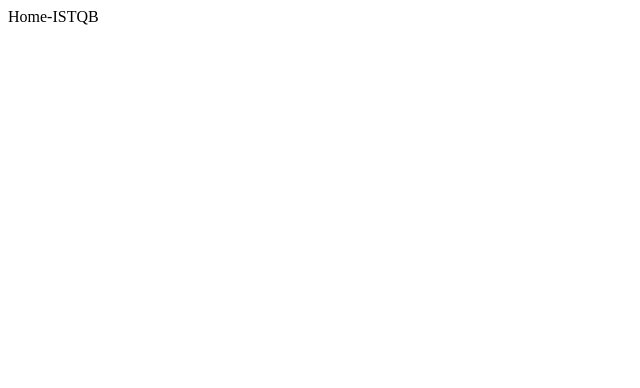
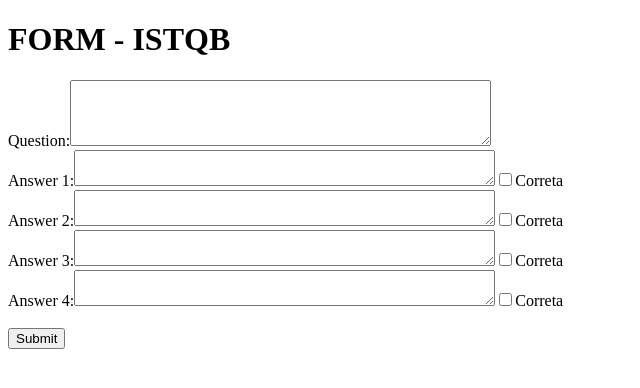
Before and after one commit to lnsiqueira/form_istqb, a Next.js app: page / in a window 1280 px wide. Shown: the top 388 px of the page, without its empty margins (0-640 px from the left). Built offline with nearby package versions, Linux system fonts and the light colour scheme.

Commit message:
create form

```diff
--- a/package.json
+++ b/package.json
@@ -10,6 +10,7 @@
   "author": "",
   "license": "ISC",
   "dependencies": {
+    "firebase-admin": "^12.0.0",
     "next": "^14.1.0",
     "react": "^18.2.0",
     "react-dom": "^18.2.0"
--- a/pages/index.js
+++ b/pages/index.js
@@ -1,8 +1,245 @@
-function Home(){
-    return <div>Home-ISTQB
+//
 
+//--------------- ok
+// import { useState } from 'react';
+
+// export default function Formulario() {
+//   const [pergunta, setPergunta] = useState('');
+//   const [respostas, setRespostas] = useState([
+//     { texto: '', correta: false },
+//     { texto: '', correta: false },
+//     { texto: '', correta: false },
+//     { texto: '', correta: false },
+//   ]);
+
+//   const handleInputChange = (e) => {
+//     setPergunta(e.target.value);
+//   };
+
+//   const handleCheckboxChange = (index, e) => {
+//     const newRespostas = [...respostas];
+//     newRespostas.forEach((resposta, i) => {
+//       if (i !== index) {
+//         resposta.correta = false; // Desmarcar outras respostas
+//       }
+//     });
+//     newRespostas[index].correta = e.target.checked; // Marcar resposta correta atual
+//     setRespostas(newRespostas);
+//   };
+
+//   return (
+//     <form>
+//       <div>
+//         <label htmlFor="pergunta">Pergunta:</label>
+//         <input
+//           type="text"
+//           id="pergunta"
+//           value={pergunta}
+//           onChange={handleInputChange}
+//         />
+//       </div>
+//       <div>
+//         <label>Respostas:</label>
+//         {respostas.map((resposta, index) => (
+//           <div key={index} className="resposta">
+//             <input
+//               type="checkbox"
+//               id={`resposta${index}`}
+//               checked={resposta.correta}
+//               onChange={(e) => handleCheckboxChange(index, e)}
+//             />
+//             <input
+//               type="text"
+//               value={resposta.texto}
+//               onChange={(e) => {
+//                 const newRespostas = [...respostas];
+//                 newRespostas[index].texto = e.target.value;
+//                 setRespostas(newRespostas);
+//               }}
+//             />
+//           </div>
+//         ))}
+//       </div>
+//       <button type="submit">Enviar</button>
+//     </form>
+//   );
+// }
+
+
+////-------------- ok
+
+// import { useState } from 'react';
+
+// export default function Formulario() {
+//   const [pergunta, setPergunta] = useState('');
+//   const [respostas, setRespostas] = useState([
+//     { texto: '', correta: false },
+//     { texto: '', correta: false },
+//     { texto: '', correta: false },
+//     { texto: '', correta: false },
+//   ]);
+
+//   const handleInputChange = (e) => {
+//     setPergunta(e.target.value);
+//   };
+
+//   const handleCheckboxChange = (index, e) => {
+//     const newRespostas = [...respostas];
+//     newRespostas.forEach((resposta, i) => {
+//       if (i !== index) {
+//         resposta.correta = false; // Desmarcar outras respostas
+//       }
+//     });
+//     newRespostas[index].correta = e.target.checked; // Marcar resposta correta atual
+//     setRespostas(newRespostas);
+//   };
+
+//   return (
+//     <form>
+//       <div>
+//       <h1>FORM -  ISTQB</h1>
+//         <label htmlFor="pergunta">Question:</label>
+//         <br></br>
+//         <textarea
+//           id="pergunta"
+//           value={pergunta}
+//           onChange={handleInputChange}
+//           rows="4" // Defina o número de linhas aqui para aumentar o espaço
+//           cols="50" // Defina o número de colunas aqui (opcional)
+//           required
+//         ></textarea>
+//       </div>
+//       <br></br>
+//       <div>
+//         <label>Answers:</label>
+//         {respostas.map((resposta, index) => (
+//           <div key={index} className="resposta">
+//             <input
+//               type="checkbox"
+//               id={`resposta${index}`}
+//               checked={resposta.correta}
+//               onChange={(e) => handleCheckboxChange(index, e)}
+//             />
+//             <input
+//               type="text"
+//               value={resposta.texto}
+//               onChange={(e) => {
+//                 const newRespostas = [...respostas];
+//                 newRespostas[index].texto = e.target.value;
+//                 setRespostas(newRespostas);
+//               }}
+//             />
+//           </div>
+//         ))}
+//       </div>
+//       <br></br>
+//       <button type="submit">Submit</button>
+//     </form>
+//   );
+// }
+
+import React, { useState } from 'react';
+//import { firestore } from '../firebaseConfig';
+
+export default function Formulario() {
+  const [pergunta, setPergunta] = useState('');
+  const [respostas, setRespostas] = useState([
+    { texto: '', correta: false },
+    { texto: '', correta: false },
+    { texto: '', correta: false },
+    { texto: '', correta: false },
+  ]);
+  const [erroValidacao, setErroValidacao] = useState('');
+
+  const handleInputChange = (e) => {
+    setPergunta(e.target.value);
+  };
+
+  const handleRespostaChange = (index, e) => {
+    const newRespostas = [...respostas];
+    newRespostas[index].texto = e.target.value;
+    setRespostas(newRespostas);
+  };
+
+  const handleCheckboxChange = (index, e) => {
+    const newRespostas = [...respostas];
+    newRespostas.forEach((resposta, i) => {
+      if (i !== index) {
+        resposta.correta = false; // Desmarcar outras respostas
+      }
+    });
+    newRespostas[index].correta = e.target.checked; // Marcar resposta correta atual
+    setRespostas(newRespostas);
+  };
+
+  const handleSubmit = async (e) => {
+    e.preventDefault();
+
+    // Validar se pelo menos uma resposta está marcada como correta
+    const hasCorreta = respostas.some((resposta) => resposta.correta);
+    if (!hasCorreta) {
+      setErroValidacao('Select at least one correct answer.');
+      return;
+    }
+
+    try {
+    //   const docRef = await firestore.collection('formularios').add({
+    //     pergunta,
+    //     respostas,
+    //   });
+    //   console.log('Documento salvo com ID:', docRef.id);
+
+      setPergunta('');
+      setRespostas([
+        { texto: '', correta: false },
+        { texto: '', correta: false },
+        { texto: '', correta: false },
+        { texto: '', correta: false },
+      ]);
+      setErroValidacao(''); // Limpar mensagem de erro se a submissão for bem-sucedida
+    } catch (error) {
+      console.error('Erro ao salvar no Firestore:', error);
+    }
+  };
+
+  return (
+    <div>
+       <h1>FORM -  ISTQB</h1>
+      <form onSubmit={handleSubmit}>
+        <label htmlFor="pergunta">Question:</label>
+        <textarea
+          id="pergunta"
+          value={pergunta}
+          onChange={handleInputChange}
+          rows="4"
+          cols="50"
+          required
+        ></textarea>
+        <br />
+        {respostas.map((resposta, index) => (
+          <div key={index}>
+            <label htmlFor={`resposta-${index}`}>Answer {index + 1}:</label>
+            <textarea
+              id={`resposta-${index}`}
+              value={resposta.texto}
+              onChange={(e) => handleRespostaChange(index, e)}
+              rows="2"
+              cols="50"
+              required
+            ></textarea>
+            <input
+              type="checkbox"
+              id={`correta-${index}`}
+              checked={resposta.correta}
+              onChange={(e) => handleCheckboxChange(index, e)}
+            />
+            <label htmlFor={`correta-${index}`}>Correta</label>
+          </div>
+        ))}
+        {erroValidacao && <p style={{ color: 'red' }}>{erroValidacao}</p>}
+        <br />
+        <button type="submit">Submit</button>
+      </form>
     </div>
-
+  );
 }
-
-export default Home
```
Also changed, not shown: 1 other file (tests, documents, lock files or other folders).
